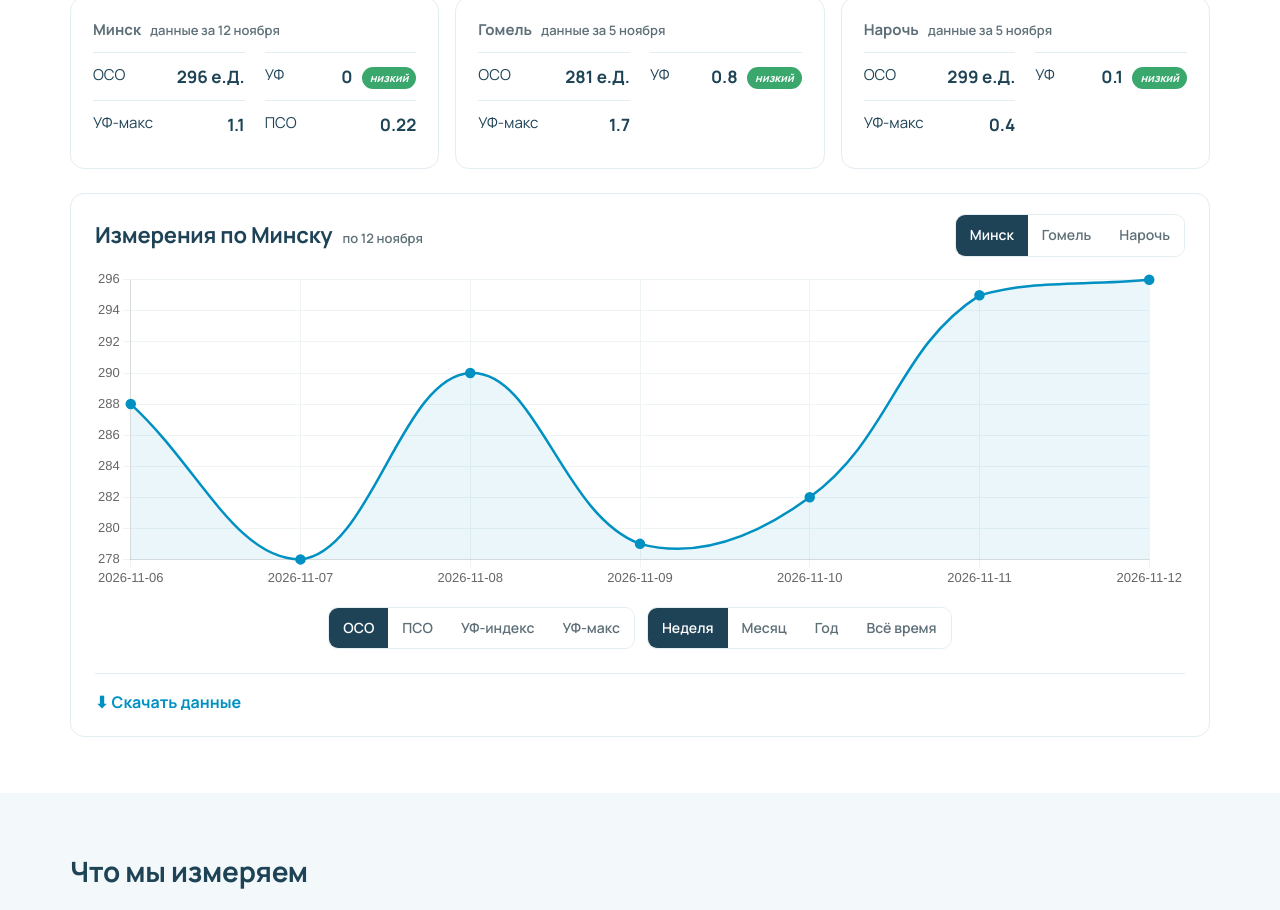
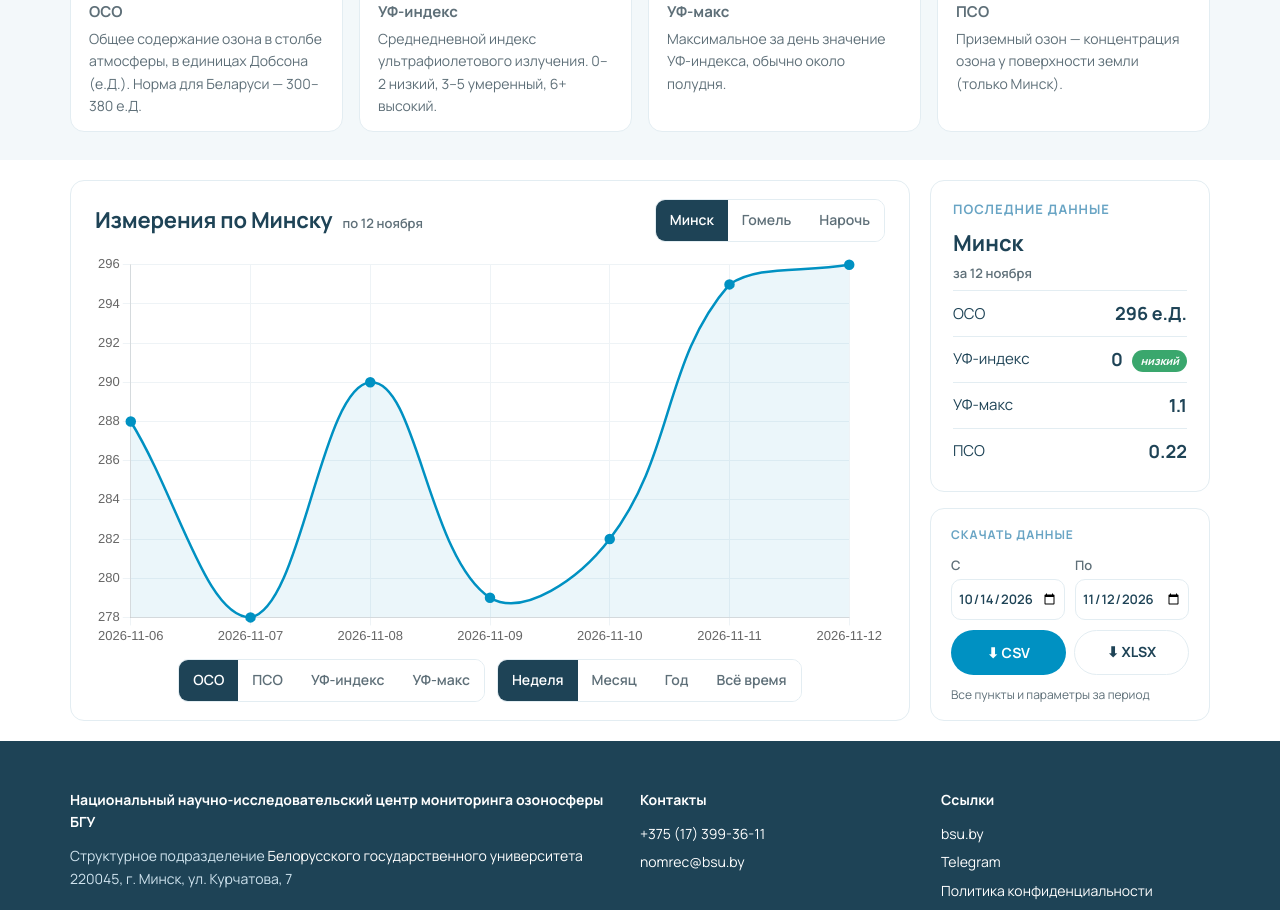
Before and after one commit to silkov78/ozone-new, a plain HTML site: page observations.html in a window 1280 px wide. Shown: the part 152-1062 px from the top of the page. Drawn offline with nearby package versions, Linux system fonts and the light colour scheme.

Commit message:
feat: observations page — glossary on top, chart with selected-city card and download panel
Co-Authored-By: Claude Opus 5.5 <noreply@anthropic.com>

```diff
--- a/about.html
+++ b/about.html
@@ -8,10 +8,10 @@
 <link rel="apple-touch-icon" sizes="180x180" href="assets/img/brand/favicon-180.png">
 <link rel="manifest" href="assets/img/brand/site.webmanifest">
 <meta name="theme-color" content="#1e4356">
-<link rel="stylesheet" href="assets/style.css?v=41">
+<link rel="stylesheet" href="assets/style.css?v=63">
 <style>section[id]{scroll-margin-top:120px}</style>
 </head><body>
-<div id="header"></div><script src="assets/layout.js?v=41"></script>
+<div id="header"></div><script src="assets/layout.js?v=63"></script>
 <nav class="subnav"><div class="container">
   <a href="#info">Общая информация</a><a href="#units">Подразделения</a><a href="#team">Сотрудники</a><a href="#devices">Приборная база</a><a href="#science">Научная деятельность</a><a href="#reports">Годовые отчёты</a>
 </div></nav>
--- a/assets/style.css
+++ b/assets/style.css
@@ -331,3 +331,70 @@ button.chip{font-family:inherit;cursor:pointer;color:var(--ink)}
 .obs-cards .obs-card h3{margin-bottom:10px}
 .obs-cards .obs-card .row{padding:10px 0;font-size:15px}
 .obs-cards .obs-card .row b{font-size:17px}
+/* чтобы на первом экране был виден начало блока «Что мы измеряем» */
+.big-chart .chart-box{height:min(280px,32vh)}
+#download{padding:20px 0!important}
+#download + section{padding-top:32px}
+.big-chart{padding:18px 24px}
+.big-chart .chart-box{height:min(250px,28vh)}
+.big-chart .export{margin-top:14px;padding-top:12px}
+.big-chart .chart-ctrl{margin-top:12px}
+.big-chart .chart-box{height:min(300px,32vh)}
+
+/* наблюдения: график + карточка выбранного города */
+.obs-main{display:grid;grid-template-columns:1fr 280px;gap:20px;align-items:start}
+.city-card{padding:22px 22px}
+.city-card h3{font-size:26px;color:var(--ink);margin:6px 0 0}
+.city-card .asof{display:block;margin:2px 0 12px}
+.city-card .row{padding:11px 0;font-size:15px}
+.city-card .row b{font-size:18px}
+@media(max-width:960px){.obs-main{grid-template-columns:1fr}}
+.obs-main .big-chart .chart-box{height:max(300px,calc(100vh - 540px))}
+
+.obs-side{display:grid;gap:16px}
+.dl-card{display:grid;gap:10px;padding:18px 22px}
+.dl-card .field input{width:100%;min-width:0}
+.dl-btns{display:flex;gap:8px}
+.dl-btns .btn{flex:1;justify-content:center;padding:10px 12px}
+.dl-card small{font-size:12px}
+
+.city-card{padding:18px 22px}
+.city-card h3{font-size:22px}
+.city-card .asof{margin-bottom:6px}
+.city-card .row{padding:8px 0}
+.dl-card{padding:16px 22px;gap:8px}
+.dl-dates{display:grid;grid-template-columns:1fr 1fr;gap:8px}
+.dl-dates .field input{padding:8px 8px;font-size:13px}
+/* график тянется по высоте правой колонки */
+.obs-main{align-items:stretch}
+.obs-main .big-chart{display:flex;flex-direction:column}
+.obs-main .big-chart .chart-box{flex:1;height:auto;min-height:300px}
+.obs-main{grid-template-columns:minmax(0,1fr) 280px}
+.dl-dates .field{min-width:0}
+.dl-dates .field input{min-width:0!important;width:100%}
+.obs-main .big-chart .chart-box{min-height:max(300px,calc(100vh - 560px))}
+/* компактная карточка города, «Скачать данные» по низу графика */
+.obs-side{display:flex;flex-direction:column;gap:16px}
+.obs-side .dl-card{margin-top:auto}
+/* блок «Скачать данные» крупнее */
+.obs-side .dl-card{flex:1;display:flex;flex-direction:column;justify-content:space-between;gap:10px;padding:18px 22px}
+.dl-card .eyebrow{font-size:13px}
+.dl-dates{grid-template-columns:1fr 1fr;gap:10px}
+.dl-dates .field{font-size:13px}
+.dl-dates .field input{padding:10px 6px;font-size:13px}
+.dl-btns .btn{padding:12px 14px;font-size:15px}
+.dl-card small{font-size:13px}
+/* нижний блок всегда до низа окна — футер только после прокрутки */
+#download{display:flex;flex-direction:column}
+#download>.container{flex:1;display:flex;flex-direction:column;width:100%}
+#download .obs-main{flex:1}
+.obs-side .dl-card{justify-content:center;gap:12px}
+.obs-side .dl-card .dl-dates{margin-top:0}
+/* «Последние данные» тянется, «Скачать данные» компактнее */
+.obs-side .city-card{flex:1;display:flex;flex-direction:column}
+.obs-side .city-card .row{flex:1;align-items:center;max-height:72px}
+.obs-side .dl-card{flex:none;gap:10px;padding:16px 20px}
+.dl-card .eyebrow{font-size:12px}
+.dl-dates .field input{padding:8px 6px}
+.dl-btns .btn{padding:10px 12px;font-size:14px}
+.dl-card small{font-size:12px}
--- a/observations.html
+++ b/observations.html
@@ -6,17 +6,23 @@
 <link rel="icon" type="image/png" sizes="32x32" href="assets/img/brand/favicon-32.png">
 <link rel="apple-touch-icon" sizes="180x180" href="assets/img/brand/favicon-180.png">
 <link rel="manifest" href="assets/img/brand/site.webmanifest">
-<link rel="stylesheet" href="assets/style.css?v=41">
+<link rel="stylesheet" href="assets/style.css?v=63">
 <script src="https://cdnjs.cloudflare.com/ajax/libs/Chart.js/4.4.1/chart.umd.min.js"></script>
 </head><body>
-<div id="header"></div><script src="assets/layout.js?v=41"></script>
+<div id="header"></div><script src="assets/layout.js?v=63"></script>
 
-<section style="padding:28px 0 12px"><div class="container">
-  <h1 style="margin:0 0 16px;font-size:32px">Наблюдения</h1>
-  <div class="obs-cards" id="cards"></div>
+<section class="section-soft" style="padding:28px 0"><div class="container">
+  <h2 style="font-size:18px;margin:0 0 12px">Что мы измеряем</h2>
+  <div class="info-grid">
+    <div class="obs-card"><h3>ОСО</h3><p>Общее содержание озона в столбе атмосферы, в единицах Добсона (е.Д.). Норма для Беларуси — 300–380 е.Д.</p></div>
+    <div class="obs-card"><h3>УФ-индекс</h3><p>Среднедневной индекс ультрафиолетового излучения. 0–2 низкий, 3–5 умеренный, 6+ высокий.</p></div>
+    <div class="obs-card"><h3>УФ-макс</h3><p>Максимальное за день значение УФ-индекса, обычно около полудня.</p></div>
+    <div class="obs-card"><h3>ПСО</h3><p>Приземный озон — концентрация озона у поверхности земли (только Минск).</p></div>
+  </div>
 </div></section>
 
-<section style="padding-top:12px" id="download"><div class="container">
+<section style="padding:28px 0" id="download"><div class="container">
+  <div class="obs-main">
   <div class="panel big-chart">
     <div class="chart-head">
       <h2 id="chart-title"></h2>
@@ -29,28 +35,21 @@
       <div class="seg" id="range">
         <button data-d="7" class="on">Неделя</button><button data-d="30">Месяц</button><button data-d="365">Год</button><button data-d="0">Всё время</button></div>
     </div>
-    <details class="export">
-      <summary>Скачать данные</summary>
-      <div class="filters">
-        <label class="field">С<input type="date" id="from"></label>
-        <label class="field">По<input type="date" id="to"></label>
-        <button class="btn btn-primary" id="csv">⬇ CSV</button>
-        <a class="btn btn-ghost" href="#">⬇ XLSX</a>
-        <span class="muted" style="font-size:14px">Все пункты и параметры за период</span>
-      </div>
-    </details>
+  </div>
+  <div class="obs-side">
+    <aside class="obs-card city-card" id="city-card"></aside>
+    <div class="obs-card dl-card">
+      <span class="eyebrow">Скачать данные</span>
+      <div class="dl-dates"><label class="field">С<input type="date" id="from"></label>
+      <label class="field">По<input type="date" id="to"></label></div>
+      <div class="dl-btns"><button class="btn btn-primary" id="csv">⬇ CSV</button><a class="btn btn-ghost" href="#">⬇ XLSX</a></div>
+      <small class="muted">Все пункты и параметры за период</small>
+    </div>
+  </div>
   </div>
 </div></section>
 
-<section class="section-soft"><div class="container">
-  <h2>Что мы измеряем</h2>
-  <div class="info-grid">
-    <div class="obs-card"><h3>ОСО</h3><p>Общее содержание озона в столбе атмосферы, в единицах Добсона (е.Д.). Норма для Беларуси — 300–380 е.Д.</p></div>
-    <div class="obs-card"><h3>УФ-индекс</h3><p>Среднедневной индекс ультрафиолетового излучения. 0–2 низкий, 3–5 умеренный, 6+ высокий.</p></div>
-    <div class="obs-card"><h3>УФ-макс</h3><p>Максимальное за день значение УФ-индекса, обычно около полудня.</p></div>
-    <div class="obs-card"><h3>ПСО</h3><p>Приземный озон — концентрация озона у поверхности земли (только Минск).</p></div>
-  </div>
-</div></section>
+
 
 <div id="footer"></div>
 <script>
@@ -59,16 +58,17 @@ const CITY = { minsk: "Минску", homel: "Гомелю", naroch: "Нароч
 const NAMES = { minsk: "Минск", homel: "Гомель", naroch: "Нарочь" };
 const PARAM = { total_ozone: "ОСО (е.Д.)", surface_ozone: "ПСО", total_uvi: "УФ-индекс", max_uvi: "УФ-макс" };
 
-// карточки: у каждого пункта своя дата последних данных
-$("cards").innerHTML = Object.keys(NAMES).map(k => {
-  const oz = lastOf("total_ozone_" + k), uv = lastOf("total_uvi_" + k), mx = lastOf("max_uvi_" + k), so = lastOf("surface_ozone_" + k);
+// карточка выбранного на графике города
+function renderCityCard() {
+  const k = city, oz = lastOf("total_ozone_" + k), uv = lastOf("total_uvi_" + k), mx = lastOf("max_uvi_" + k), so = lastOf("surface_ozone_" + k);
   const [c, l] = uviClass(uv.value);
-  return `<div class="obs-card"><h3>${NAMES[k]} <span class="asof">данные за ${shortDate(oz.date)}</span></h3>
-  <div class="rows"><div class="row"><span>ОСО</span><b>${oz.value} е.Д.</b></div>
-  <div class="row"><span>УФ</span><b>${uv.value} <i class="uvi-badge ${c}">${l}</i></b></div>
+  $("city-card").innerHTML = `<span class="eyebrow">Последние данные</span>
+  <h3>${NAMES[k]}</h3><span class="asof">за ${shortDate(oz.date)}</span>
+  <div class="row"><span>ОСО</span><b>${oz.value} е.Д.</b></div>
+  <div class="row"><span>УФ-индекс</span><b>${uv.value} <i class="uvi-badge ${c}">${l}</i></b></div>
   <div class="row"><span>УФ-макс</span><b>${mx.value}</b></div>
-  ${so ? `<div class="row"><span>ПСО</span><b>${so.value}</b></div>` : ""}</div></div>`;
-}).join("");
+  ${so ? `<div class="row"><span>ПСО</span><b>${so.value}</b></div>` : ""}`;
+}
 
 let city = "minsk", param = "total_ozone", days = 7, chart;
 const seg = (id, fn) => document.querySelectorAll(`#${id} button`).forEach(b => b.onclick = () => {
@@ -80,6 +80,7 @@ seg("param", d => param = d.p);
 seg("range", d => days = +d.d);
 
 function render() {
+  renderCityCard();
   // ПСО есть только у Минска
   document.querySelector('#param [data-p="surface_ozone"]').disabled = city !== "minsk";
   if (city !== "minsk" && param === "surface_ozone") { param = "total_ozone"; document.querySelectorAll("#param button").forEach(x => x.classList.toggle("on", x.dataset.p === param)); }
@@ -102,5 +103,8 @@ function render() {
 $("to").value = OBS[OBS.length - 1].date; $("from").value = OBS[OBS.length - 30].date;
 $("csv").onclick = () => downloadCSV(OBS.filter(r => r.date >= $("from").value && r.date <= $("to").value));
 render();
+// растянуть нижний блок до низа окна
+const fit = () => { const d = $("download"); d.style.minHeight = Math.max(0, innerHeight - d.getBoundingClientRect().top - scrollY + 16) + "px"; };
+addEventListener("resize", fit); fit();
 </script>
 </body></html>
```
Also changed, not shown: documents.html (+2 -2 lines), index.html (+2 -2 lines), news-item.html (+2 -2 lines), news.html (+2 -2 lines), team-member.html (+2 -2 lines).
